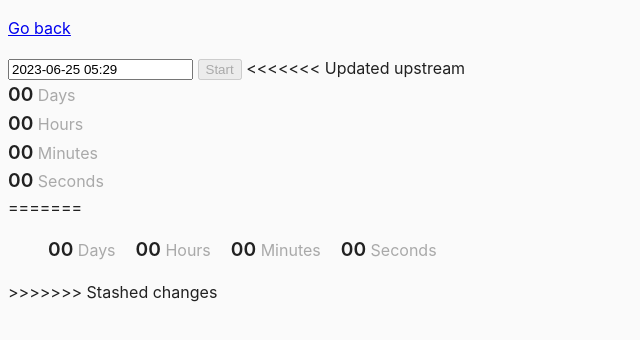
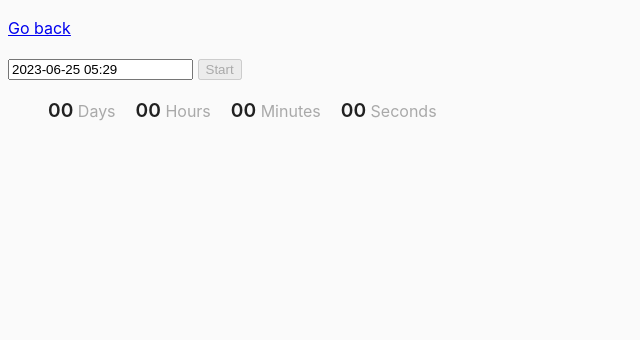
Before and after one commit to OlgaaKopec/goit-js-hw-09, a website built with Parcel: page src/02-timer.html in a window 1280 px wide. Shown: the whole page, without its empty margins (0-640 px from the left). Built offline with nearby package versions, Linux system fonts and the light colour scheme.

Commit message:
try to deploy

```diff
--- a/src/02-timer.html
+++ b/src/02-timer.html
@@ -11,28 +11,6 @@
 
     <input type="text" id="datetime-picker" />
     <button type="button" data-start>Start</button>
-<<<<<<< Updated upstream
-
-    <div class="timer">
-      <div class="field">
-        <span class="value" data-days>00</span>
-        <span class="label">Days</span>
-      </div>
-      <div class="field">
-        <span class="value" data-hours>00</span>
-        <span class="label">Hours</span>
-      </div>
-      <div class="field">
-        <span class="value" data-minutes>00</span>
-        <span class="label">Minutes</span>
-      </div>
-      <div class="field">
-        <span class="value" data-seconds>00</span>
-        <span class="label">Seconds</span>
-      </div>
-    </div>
-
-=======
 <ul class="timer--row">
     <li><div class="timer">
       <div class="field">
@@ -53,7 +31,6 @@
       </div></li>
     </div>
   </ul>
->>>>>>> Stashed changes
     <script src="js/02-timer.js" type="module"></script>
   </body>
 </html>
--- a/src/js/01-color-switcher.js
+++ b/src/js/01-color-switcher.js
@@ -1,6 +1,3 @@
-<<<<<<< Updated upstream
-
-=======
 const startButton = document.querySelector('[data-start]')
 const stopButton = document.querySelector('[data-stop]')
 
@@ -26,4 +23,3 @@ startButton.addEventListener('click', function() {
   website.appendChild(startButton)
   website.appendChild(stopButton)
 document.body.insertBefore(website, document.body.secondChild)
->>>>>>> Stashed changes
```
Also changed, not shown: src/js/03-promises.js (+0 -11 lines).
